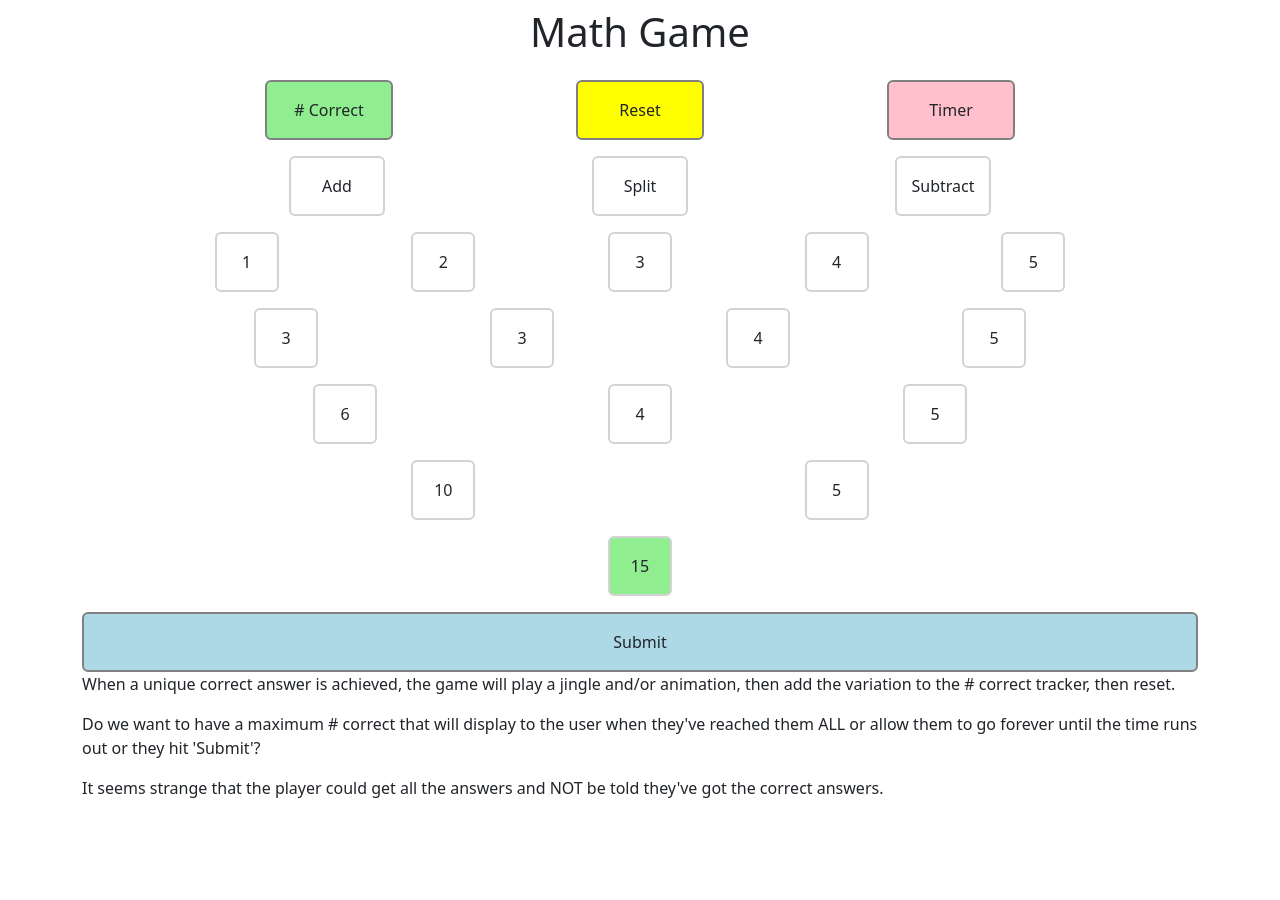
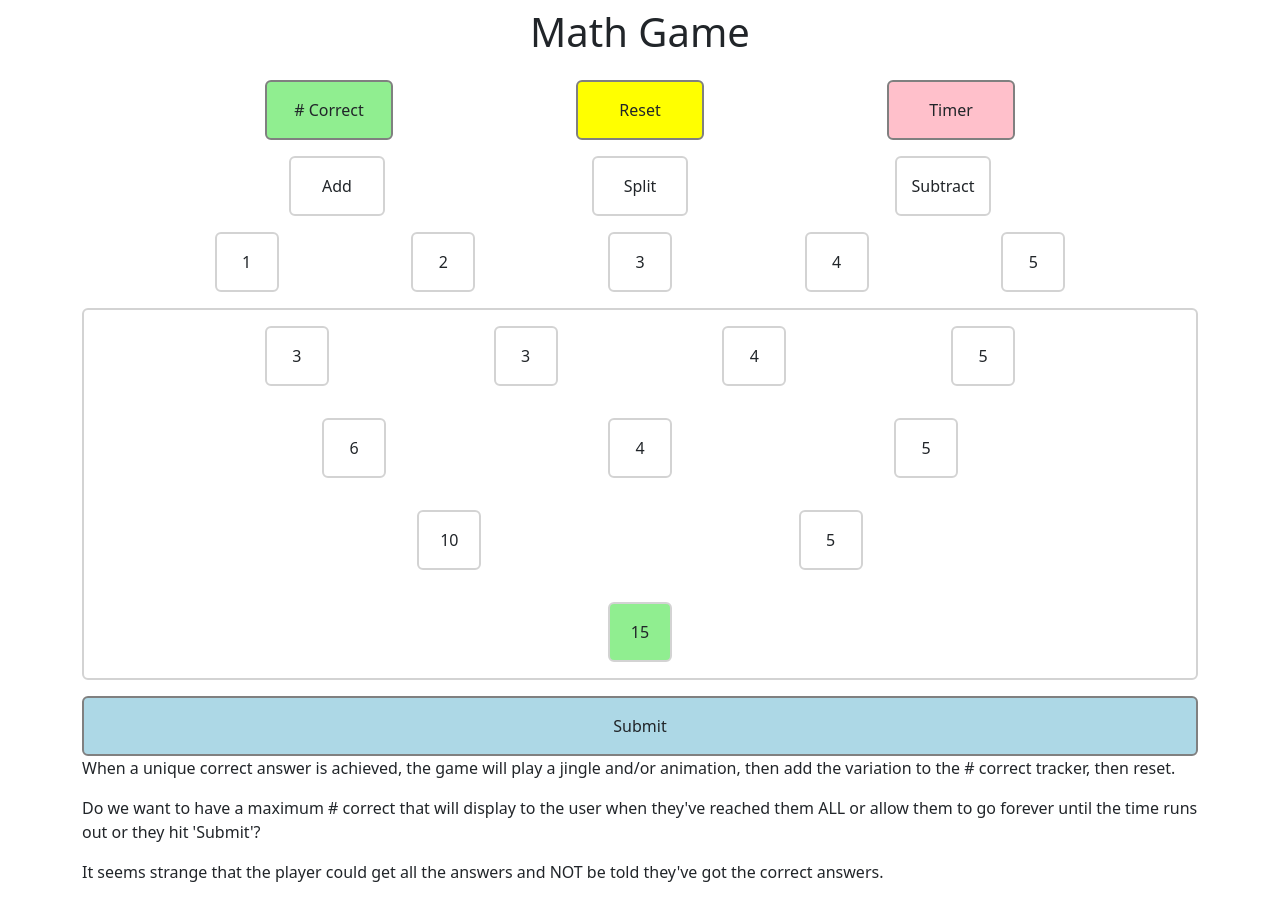
Before and after one commit to SaidNivek/math-game, a React (Create React App) app: page / in a window 1280 px wide. Before the commit the page ends 816 px from the top, so only its background shows below. Built offline with nearby package versions, Linux system fonts and the light colour scheme.

Commit message:
Fix spacing on Current Math Cards

```diff
--- a/src/game-screen-components/CurrentMath.jsx
+++ b/src/game-screen-components/CurrentMath.jsx
@@ -8,8 +8,8 @@ function CurrentMath() {
     const [numbers3, setNumbers3] = useState([10,5])
     const [numbers4, setNumbers4] = useState([15])
   return (
-    <>
-      <div className='d-flex justify-content-evenly mt-3'>
+    <Card className='mt-3' style={{ border:'2px lightgrey solid'}}>
+      <Card.Body className='d-flex justify-content-evenly'>
       {numbers.map((number) => {
         return (
           <Card style={{ width:'4rem', border:'2px lightgrey solid'}}>
@@ -17,8 +17,8 @@ function CurrentMath() {
               </Card>
           )
         })}
-      </div>
-      <div className='d-flex justify-content-evenly mt-3'>
+      </Card.Body>
+      <Card.Body className='d-flex justify-content-evenly'>
           {numbers2.map((number) => {
             return (
             <Card style={{ width:'4rem', border:'2px lightgrey solid'}}>
@@ -26,8 +26,8 @@ function CurrentMath() {
             </Card>
           )
         })}
-      </div>
-      <div className='d-flex justify-content-evenly mt-3'>
+      </Card.Body>
+      <Card.Body className='d-flex justify-content-evenly'>
           {numbers3.map((number) => {
             return (
             <Card style={{ width:'4rem', border:'2px lightgrey solid'}}>
@@ -35,18 +35,18 @@ function CurrentMath() {
             </Card>
           )
         })}
-      </div>
-      <div className='d-flex justify-content-evenly mt-3'>
+      </Card.Body>
+      <Card.Body className='d-flex justify-content-evenly'>
           {numbers4.map((number) => {
             return (
             <Card style={{ width:'4rem', border:'2px lightgrey solid', backgroundColor:'lightgreen'}}>
-                <Card.Body className='d-flex justify-content-center'>{number}</Card.Body>
+                <Card.Body className='d-flex justify-content-center '>{number}</Card.Body>
             </Card>
           )
         })}
-      </div>
+      </Card.Body>
 
-    </>
+    </Card>
   )
 }
 
```
